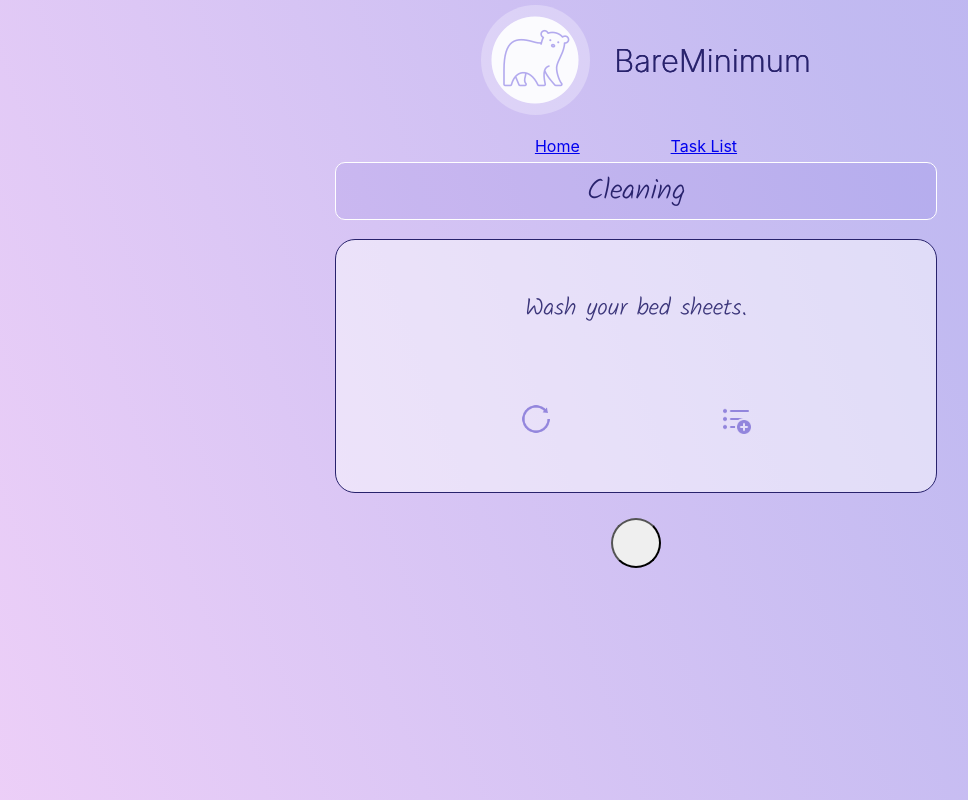
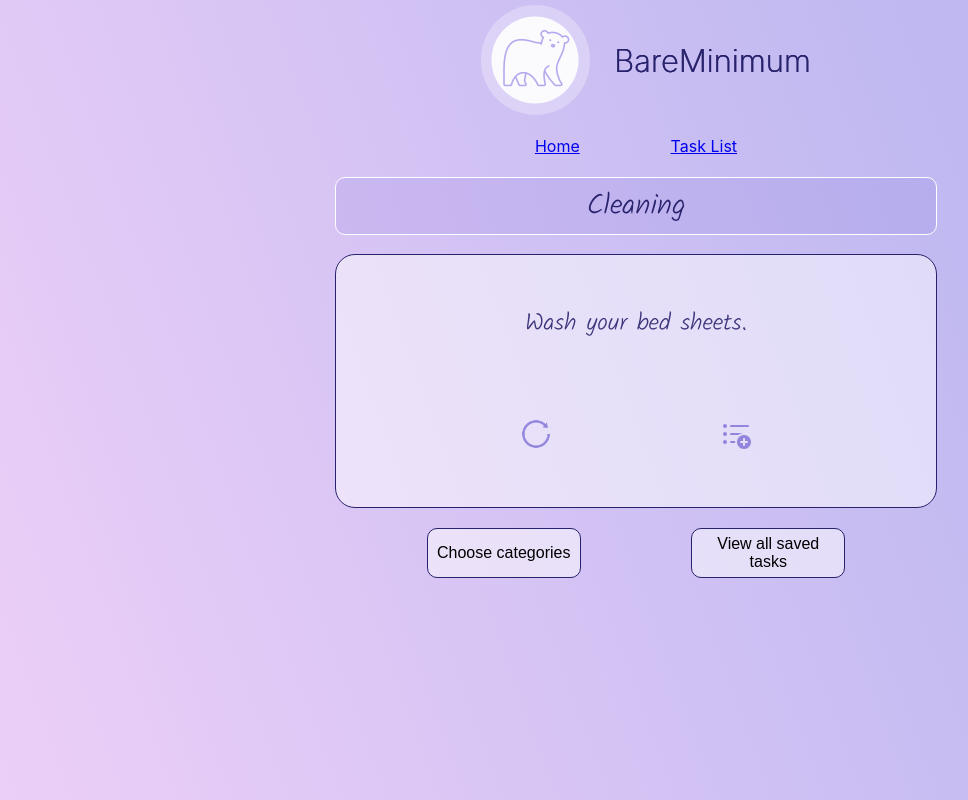
Before and after one commit to taranveersingh93/bare-minimum, a React (Create React App) app: page /cleaning in a window 1280 px wide. Shown: the whole page, without its empty margins (4-972 px from the left). Built offline with nearby package versions, Linux system fonts and the light colour scheme.

Commit message:
Make buttons for navigation

```diff
--- a/src/components/SelectTaskView/SelectTaskView.css
+++ b/src/components/SelectTaskView/SelectTaskView.css
@@ -49,11 +49,25 @@
   text-align: center;
 }
 
-.back-button {
+.navigation-buttons {
+  margin-top: 20px;
+  display: flex;
+  width: 50vw;
+  min-width: 320px;
+  justify-content: space-evenly;
+}
+
+.navigation-button {
   height: 50px;
-  width: 50px;
-  border-radius: 25px;
-  margin: 25px;
+  width: 12vw;
+  min-width: 120px;
+  border-radius: 10px;
+  font-size: 1rem;
+  border: solid 1px white;
+  background-color: rgba(255, 255, 255, 0.5);
+  /* background-color: rgba(91, 74, 202, 0.1); */
+  border: solid 1px rgb(40, 34, 108);;
+
 }
 
 .task-card-buttons {
@@ -113,9 +127,12 @@
   transition: 0.3s ease-in-out;
 }
 
+.icon-container:hover {
+  cursor: pointer;
+}
+
 .icon-container:hover .icon-text, .icon-container:hover .card-icon {
   opacity: 1;
-  cursor: pointer;
 }
 
 @media (max-width: 650px) {
@@ -131,6 +148,10 @@
     height: 25%;
   }
 
+  .navigation-button {
+    font-size: 0.8rem;
+    margin: 0;
+  }
   .refresh-icon-container:hover .refresh-icon{
     transform: rotate(0deg);
   }
--- a/src/components/SelectTaskView/SelectTaskView.js
+++ b/src/components/SelectTaskView/SelectTaskView.js
@@ -158,9 +158,14 @@ const SelectTaskView = () => {
           </div>
         </div>}
       </div>
-      <Link to="/">
-        <button className="back-button"></button>
-      </Link>
+      <div className='navigation-buttons'>
+        <Link to="/">
+          <button className="back-button navigation-button">Choose categories</button>
+        </Link>
+        <Link to="/tasklist">
+          <button className='task-button navigation-button'>View all saved tasks</button>
+        </Link>
+      </div>
     </div>
   );
 };
```
